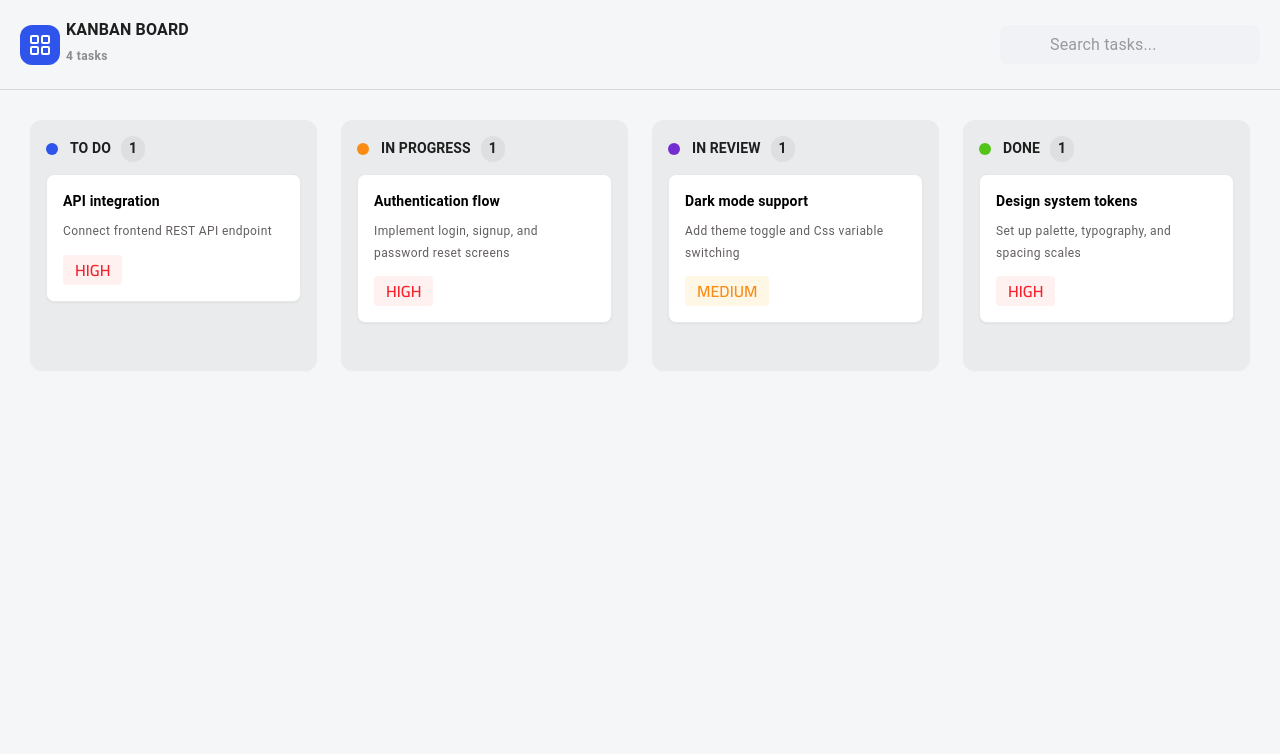
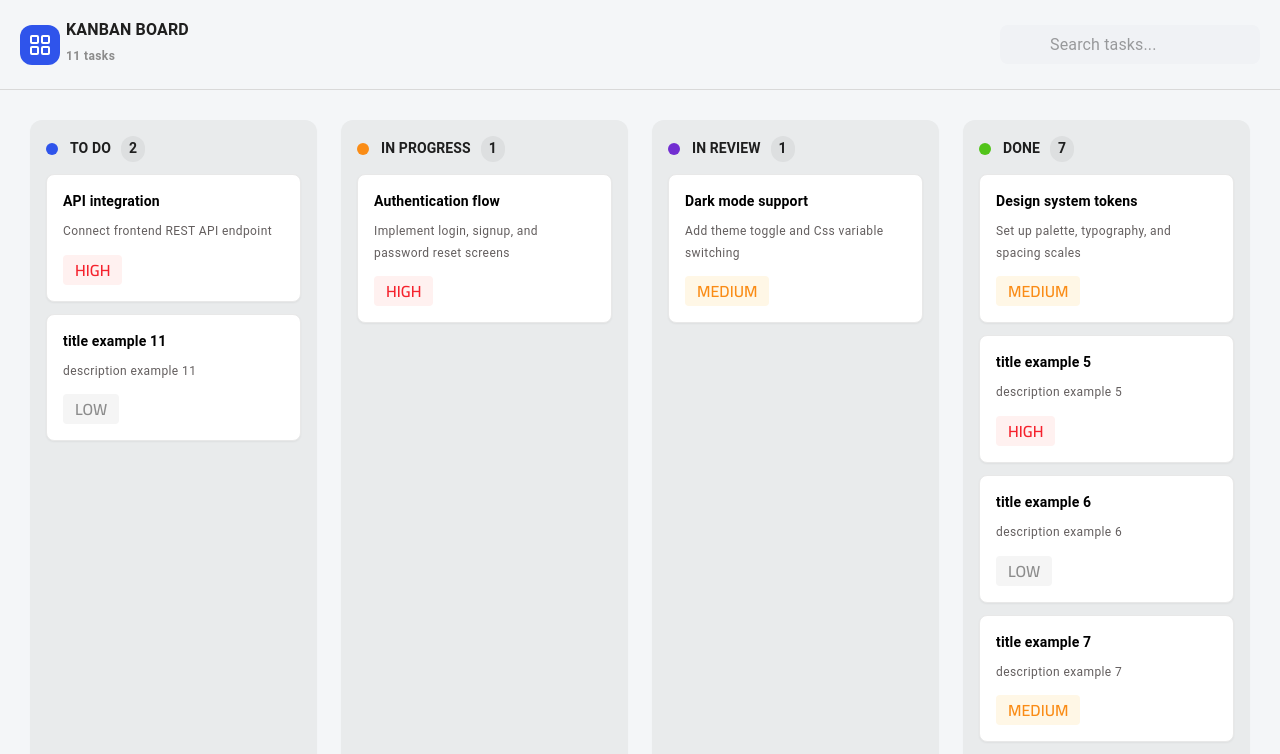
Before and after one commit to BolaSalah/task-board-kanban, a React (Vite) app: page / in a window 1280 px wide. Shown: the top 754 px of the page. Built offline with nearby package versions, Linux system fonts and the light colour scheme; data requests are answered from the project's data file; some icons are missing.

Commit message:
feat: implement infinite scroll in columns and clean up dependencies

```diff
--- a/db.json
+++ b/db.json
@@ -25,8 +25,57 @@
             "id": "4",
             "title": "Design system tokens",
             "description": "Set up palette, typography, and spacing scales",
+            "priorty": "MEDIUM",
+            "column": "done"
+        },
+        {
+            "id": "5",
+            "title": "title example 5",
+            "description": "description example 5",
             "priorty": "HIGH",
             "column": "done"
+        },
+        {
+            "id": "6",
+            "title": "title example 6",
+            "description": "description example 6",
+            "priorty": "LOW",
+            "column": "done"
+        },
+        {
+            "id": "7",
+            "title": "title example 7",
+            "description": "description example 7",
+            "priorty": "MEDIUM",
+            "column": "done"
+        },
+        {
+            "id": "8",
+            "title": "title example 8",
+            "description": "description example 8",
+            "priorty": "HIGH",
+            "column": "done"
+        },
+        {
+            "id": "9",
+            "title": "title example 9",
+            "description": "description example 9",
+            "priorty": "LOW",
+            "column": "done"
+        },
+        {
+            "id": "10",
+            "title": "title example 10",
+            "description": "description example 10",
+            "priorty": "HIGH",
+            "column": "done"
+        },
+        {
+            "id": "11",
+            "title": "title example 11",
+            "description": "description example 11",
+            "priorty": "LOW",
+            "column": "backlog"
         }
     ]
 }
--- a/package.json
+++ b/package.json
@@ -20,6 +20,7 @@
     "json-server": "^1.0.0-beta.15",
     "react": "^19.2.4",
     "react-dom": "^19.2.4",
+    "react-intersection-observer": "^10.0.3",
     "react-redux": "^9.2.0"
   },
   "devDependencies": {
--- a/src/App.jsx
+++ b/src/App.jsx
@@ -32,9 +32,7 @@ const App = () => {
 
 
   return (
-    <>
-
-      {/* Main Container */}
+    // Main Container
     <Box
       sx={{ bgcolor: "#f4f6f8", minHeight: "100vh" }}
     >
@@ -57,8 +55,6 @@ const App = () => {
       </Box>
 
     </Box>
-
-    </>
   )
 }
 
--- a/src/components/Board/Column.jsx
+++ b/src/components/Board/Column.jsx
@@ -1,7 +1,28 @@
-import { Box, Typography } from '@mui/material';
-import React from 'react'
+import { Box, CircularProgress, Typography } from '@mui/material';
+import React, { useEffect, useState } from 'react'
+import { useInView } from 'react-intersection-observer';
 
 const Column = ({ title, tasks = [] }) => {
+
+    const [visibleCount, setVisibleCount] = useState(3);
+    const [isLoadingMore, setIsLoadingMore] = useState(false);
+
+    const { ref, inView } = useInView({
+        threshold: 0,
+    });
+
+    useEffect(() => {
+        if (inView && visibleCount < tasks.length) {
+            setIsLoadingMore(true);
+
+            setTimeout(() => {
+                setVisibleCount((prev) => prev + 2);
+                setIsLoadingMore(false);
+            }, 1000);
+        }
+    }, [inView, tasks.length, visibleCount]);
+
+    const displayedTasks = tasks.slice(0, visibleCount);
 
     const getDotColor = (columnTitle) => {
         switch (columnTitle) {
@@ -71,7 +92,7 @@ const Column = ({ title, tasks = [] }) => {
                 </Box>
             </Typography>
             <Box sx={{ display: "flex", flexDirection: "column", gap: "12px" }}>
-                {tasks.map((task) => (
+                {displayedTasks.map((task) => (
                     <Box
                         key={task.id}
                         sx={{
@@ -100,6 +121,21 @@ const Column = ({ title, tasks = [] }) => {
                         </Box>
                     </Box>
                 ))}
+                {visibleCount < tasks.length && (
+                    <Box ref={ref} sx={{ display: 'flex', justifyContent: 'center', p: 1, mt: 1 }}>
+                        {isLoadingMore && (
+                            <Box sx={{ display: "flex", flexDirection: "column", justifyItems: "center", alignItems: "center", gap: "10px" }}>
+                                <Typography variant="caption" sx={{ color: '#8c8c8c', fontWeight: '700' }}>
+                                    Loading more tasks...
+                                </Typography>
+                                <CircularProgress
+                                    size={20}
+                                    sx={{ color: '#fa8c16' }}
+                                />
+                            </Box>
+                        )}
+                    </Box>
+                )}
             </Box>
         </Box>
     )
```
Also changed, not shown: 1 other file (tests, documents, lock files or other folders). Lines whose indentation alone changed are shown as unchanged.
